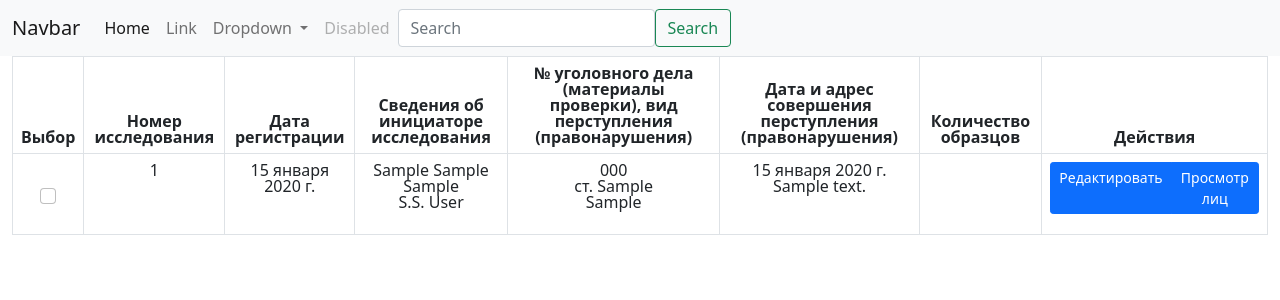
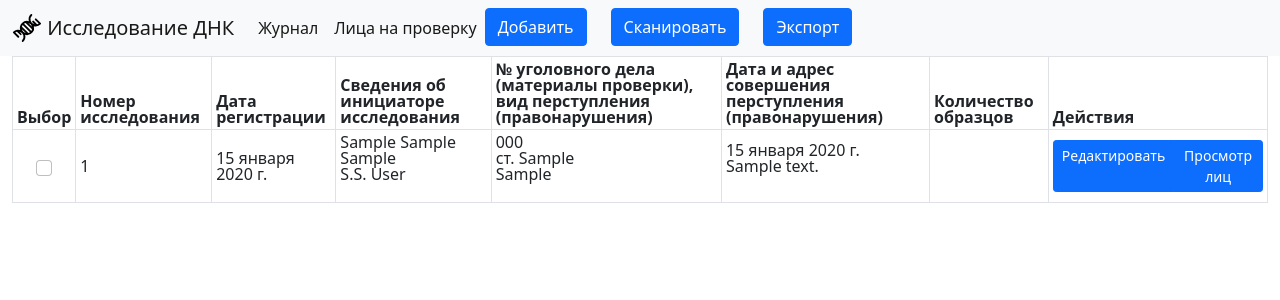
Before and after one commit to drPonihvost/DNA_Research, a Django app: page /research/all in a window 1280 px wide. Shown: the top 300 px of the page. Run offline with Django 4.2, Linux system fonts and the light colour scheme; tables that the repository leaves empty hold one stand-in row (values such as "Sample post"); parts of the project's set-up code (start-up, migrations or seed data) failed here and were passed over; some libraries are stand-ins or nearby versions.

Commit message:
Панель навигации

```diff
--- a/dnaresearch/dnaresearch/research/templates/research/base.html
+++ b/dnaresearch/dnaresearch/research/templates/research/base.html
@@ -11,42 +11,30 @@
 <body>
    <header>
       <nav class="navbar navbar-expand-lg navbar-light bg-light">
-         <div class="container-fluid">
-            <a class="navbar-brand" href="#">Navbar</a>
-            <button class="navbar-toggler" type="button" data-toggle="collapse" data-target="#navbarSupportedContent"
-               aria-controls="navbarSupportedContent" aria-expanded="false" aria-label="Toggle navigation">
+         <div class="container-xxl">
+            <a class="navbar-brand" href="{% url 'register' %}">
+               <img src="{% static 'research/img/dna_icon.svg' %}" width="30" height="30" class="d-inline-block align-top" alt="" loading="lazy">
+               Исследование ДНК
+            </a>
+            <button class="navbar-toggler mx-2" type="button" data-bs-toggle="collapse" data-bs-target="#navbarNav"
+               aria-controls="navbarNav" aria-expanded="false" aria-label="Toggle navigation">
                <span class="navbar-toggler-icon"></span>
             </button>
-            <div class="collapse navbar-collapse" id="navbarSupportedContent">
-               <ul class="navbar-nav mr-auto mb-2 mb-lg-0">
+            <div class="collapse navbar-collapse" id="navbarNav">
+               <ul class="navbar-nav">
                   <li class="nav-item">
-                     <a class="nav-link active" aria-current="page" href="#">Home</a>
+                     <a class="nav-link active" aria-current="page" href="{% url 'register' %}">Журнал</a>
                   </li>
                   <li class="nav-item">
-                     <a class="nav-link" href="#">Link</a>
-                  </li>
-                  <li class="nav-item dropdown">
-                     <a class="nav-link dropdown-toggle" href="#" id="navbarDropdown" role="button" data-toggle="dropdown"
-                        aria-expanded="false">
-                        Dropdown
-                     </a>
-                     <ul class="dropdown-menu" aria-labelledby="navbarDropdown">
-                        <li><a class="dropdown-item" href="#">Action</a></li>
-                        <li><a class="dropdown-item" href="#">Another action</a></li>
-                        <li>
-                           <hr class="dropdown-divider">
-                        </li>
-                        <li><a class="dropdown-item" href="#">Something else here</a></li>
-                     </ul>
+                     <a class="nav-link active" href="{% url 'all_persons' %}">Лица на проверку</a>
                   </li>
                   <li class="nav-item">
-                     <a class="nav-link disabled" href="#" tabindex="-1" aria-disabled="true">Disabled</a>
+                     <div class="command-panel d-flex justify-content-end">
+                        {% block command %}
+                        {% endblock %}
+                     </div>
                   </li>
                </ul>
-               <form class="d-flex">
-                  <input class="form-control mr-2" type="search" placeholder="Search" aria-label="Search">
-                  <button class="btn btn-outline-success" type="submit">Search</button>
-               </form>
             </div>
          </div>
       </nav>
--- a/dnaresearch/dnaresearch/research/templates/research/research.html
+++ b/dnaresearch/dnaresearch/research/templates/research/research.html
@@ -1,13 +1,18 @@
 {% extends 'research/base.html' %}
 {% block title %}Журнал{% endblock %}
+{% block command %}
+<a class="btn btn-primary" href="{% url 'all_persons' %}" role="button">Добавить</a>
+<a class="btn btn-primary mx-4" href="{% url 'all_persons' %}" role="button">Сканировать</a>
+<a class="btn btn-primary" href="{% url 'all_persons' %}" role="button">Экспорт</a>
+{% endblock %}
 
 {% block content %}
 <div class="container-fluid">
    <div class="row">
       <div class="col-12">
-         <table class="table table-bordered" style="text-align: center; line-height: 1; vertical-align: middle;">
+         <table class="table table-bordered table-sm lh-1 align-middle">
             <thead>
-               <tr style="text-align: center;">
+               <tr>
                   <th scope="col">Выбор</th>
                   <th scope="col">Номер исследования</th>
                   <th scope="col">Дата регистрации</th>
@@ -18,11 +23,11 @@
                   <th scope="col">Действия</th>
                </tr>
             </thead>
-            <tbody style="vertical-align: top;">
+            <tbody>
                {% if researches %}
                   {% for research in researches %}
                   <tr>
-                     <th scope="row" style="vertical-align: middle;">
+                     <th class="text-center" scope="row">
                         <input type="checkbox" class="form-check-input" value="{{ research.id }}">
                      </th>
                      <td>{{ research.reg_number }}</td>
```
